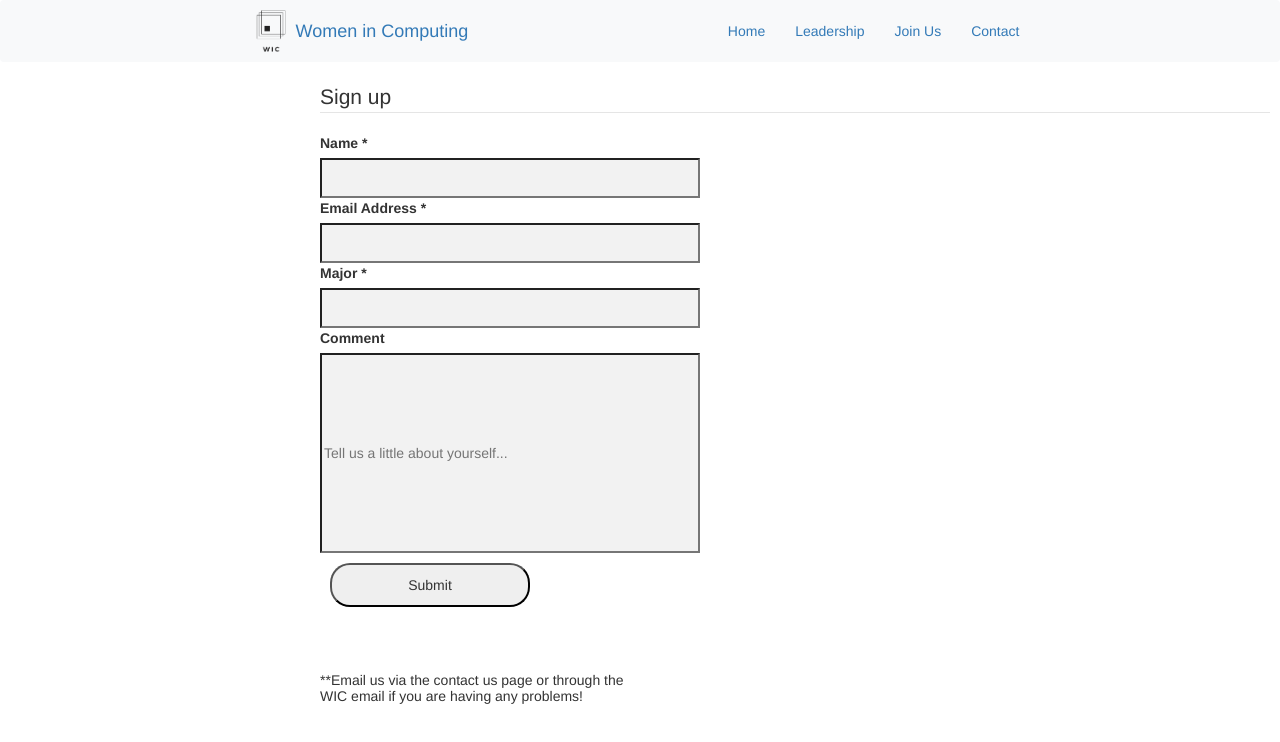
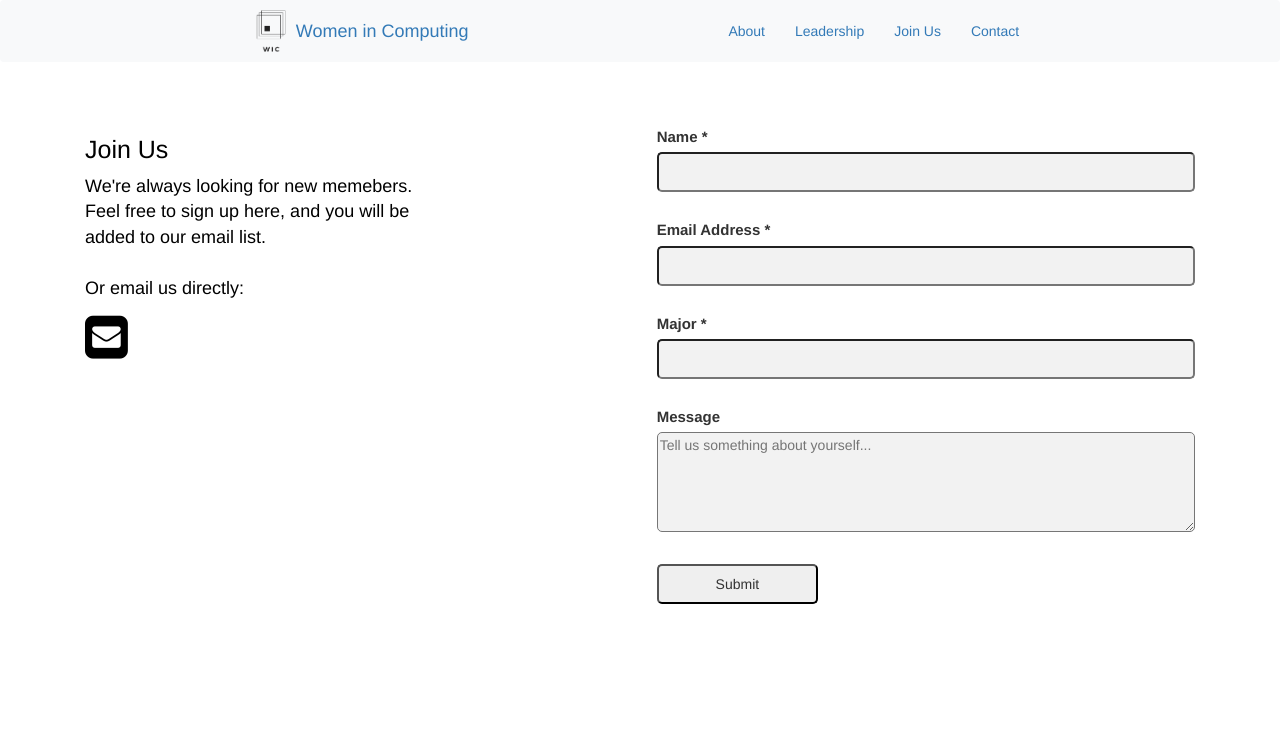
Before and after one commit to cs336-wic/WICwebapp, an Angular app: page /joinus in a window 1280 px wide. Shown: the top 742 px of the page. Built offline with nearby package versions, Linux system fonts and the light colour scheme.

Commit message:
add about page and styling

```diff
--- a/src/app/app-routing.module.ts
+++ b/src/app/app-routing.module.ts
@@ -1,5 +1,6 @@
 import { NgModule } from "@angular/core";
 import { Routes, RouterModule } from "@angular/router";
+import { AboutComponent } from './pages/about/about.component';
 import { ContactComponent } from "./pages/contact/contact.component";
 import { HomeComponent } from "./pages/home/home.component";
 import { JoinUsComponent } from "./pages/join-us/join-us.component";
@@ -7,7 +8,7 @@ import { LeadershipComponent } from "./pages/leadership/leadership.component";
 
 const routes: Routes = [
   { path: "", component: HomeComponent },
-  { path: "home", component: HomeComponent },
+  { path: "about", component: AboutComponent },
   { path: "leadership", component: LeadershipComponent },
   { path: "joinus", component: JoinUsComponent },
   { path: "contact", component: ContactComponent },
--- a/src/app/app.component.html
+++ b/src/app/app.component.html
@@ -24,7 +24,7 @@
           <a class="navbar-brand" href="#">Women in Computing</a>
         </div>
         <ul class="nav navbar-nav">
-          <li><a routerLink="/home">Home</a></li>
+          <li><a routerLink="/about">About</a></li>
           <li><a routerLink="/leadership">Leadership</a></li>
           <li><a routerLink="/joinus">Join Us</a></li>
           <li><a routerLink="/contact">Contact</a></li>
--- a/src/app/app.module.ts
+++ b/src/app/app.module.ts
@@ -7,6 +7,7 @@ import { HomeComponent } from './pages/home/home.component';
 import { LeadershipComponent } from './pages/leadership/leadership.component';
 import { JoinUsComponent } from './pages/join-us/join-us.component';
 import { ContactComponent } from './pages/contact/contact.component';
+import { AboutComponent } from './pages/about/about.component';
 
 @NgModule({
   declarations: [
@@ -14,7 +15,8 @@ import { ContactComponent } from './pages/contact/contact.component';
     HomeComponent,
     LeadershipComponent,
     JoinUsComponent,
-    ContactComponent
+    ContactComponent,
+    AboutComponent
   ],
   imports: [
     BrowserModule,
--- /dev/null
+++ b/src/app/pages/about/about.component.html
@@ -0,0 +1,14 @@
+
+<div class="container">
+    <div class="text-container">
+        <h4>Vision Statement</h4>
+        <p>Women in Computing aims to increase the retention, competence, and confidence of women<br>
+            studying technology at Calvin University, by creating a sense of belonging in community and<br>
+            by providing opportunities to further develop technical skills.</p>
+    </div>
+
+    <div class="insta-container">
+
+    </div>
+
+  </div>
--- /dev/null
+++ b/src/app/pages/about/about.component.scss
@@ -0,0 +1,20 @@
+.container{
+    display: flex;
+    justify-content: center;
+    margin-top: 5%;
+  }
+  .text-container{
+    //border: 1px solid black;
+    margin-right: 3%;
+    flex: 50%;
+  }
+  .text-container h4{
+    text-align: left;
+    color: black;
+    font-size: 25px;
+  }
+  .text-container p{
+    text-align: left;
+    color: black;
+    font-size: 18px;
+  }
--- /dev/null
+++ b/src/app/pages/about/about.component.ts
@@ -0,0 +1,15 @@
+import { Component, OnInit } from '@angular/core';
+
+@Component({
+  selector: 'app-about',
+  templateUrl: './about.component.html',
+  styleUrls: ['./about.component.scss']
+})
+export class AboutComponent implements OnInit {
+
+  constructor() { }
+
+  ngOnInit(): void {
+  }
+
+}
--- a/src/app/pages/contact/contact.component.scss
+++ b/src/app/pages/contact/contact.component.scss
@@ -38,6 +38,7 @@ input {
     height: 40px;
     margin-bottom: 5%;
     background-color: rgb(242, 242, 242);
+    border-radius: 5px;
 }
 textarea{
     display: inline;
@@ -45,6 +46,7 @@ textarea{
     height: 100px;
     margin-bottom: 5%;
     background-color: rgb(242, 242, 242);
+    border-radius: 5px;
 }
 .submit{
     width: 50%;
@@ -57,4 +59,9 @@ label{
 button{
     width: 30%;
     height: 40px;
+    background-color: rgb(242, 242, 242);
+    border-radius: 5px;
 }
+button:hover{
+    background-color: rgb(230, 230, 230);
+}
--- a/src/app/pages/join-us/join-us.component.html
+++ b/src/app/pages/join-us/join-us.component.html
@@ -1,26 +1,22 @@
-<!-- <p>join-us works!</p> -->
+<div class="container">
+  <div class="text-container">
+      <h4>Join Us</h4>
+      <p>We're always looking for new memebers. <br> Feel free to sign up here, and you will be<br>added to our email list.<br><br>
+      Or email us directly:</p>
+      <a class="icon-buttons" href="mailto:womencompute@calvin.edu" target="_blank"><i class="fa fa-envelope-square" aria-hidden="true" style="font-size:50px;"></i></a>
+  </div>
 
-<div class="form-container">
-  <legend>Sign up</legend>
-  <form class="contact-form" (submit)="sendJoinEmail($event)">
-    <label>Name *</label><br />
-    <input type="text" name="name" /><br />
-    <label>Email Address *</label><br />
-    <input type="email" name="user_email" /><br />
-    <label>Major *</label><br />
-    <input type="major" name="major" /><br />
-    <label>Comment</label><br />
-    <input
-      class="comment"
-      type="comment"
-      name="comment_box"
-      placeholder="Tell us a little about yourself..."
-    /><br />
-    <button type="submit" class="submit-button">Submit</button>
-  </form>
-  <h5 class="issue_comment">
-    <br /><br /><br />
-    **Email us via the contact us page or through the WIC email if you are
-    having any problems!
-  </h5>
+  <div class="form-container">
+      <form class="contact-form"(submit)="sendJoinEmail($event)">
+          <label>Name *</label>
+          <input type="text" name="name"><br>
+          <label>Email Address *</label>
+          <input type="email" name="user_email"><br>
+          <label>Major *</label>
+          <input type="text" name="major"><br>
+          <label>Message</label>
+          <textarea name="message" placeholder="Tell us something about yourself..."></textarea>
+          <button type="submit" class="submit-button">Submit</button>
+      </form>
+  </div>
 </div>
--- a/src/app/pages/join-us/join-us.component.scss
+++ b/src/app/pages/join-us/join-us.component.scss
@@ -1,29 +1,66 @@
-.submit-button {
-  padding: 10px;
-  margin: 10px;
-  border-radius: 20px;
-  width: 200px;
+.container{
+  display: flex;
+  justify-content: center;
+  margin-top: 5%;
 }
-
-.form-container {
-  margin: 10px;
-  justify-content: center;
-  align-items: center;
+.text-container{
+  //border: 1px solid black;
+  margin-right: 3%;
   flex: 50%;
-  margin-left: 25%;
 }
-
-.comment {
-  height: 200px;
+.text-container h4{
+  text-align: left;
+  color: black;
+  font-size: 25px;
 }
-
+.text-container p{
+  text-align: left;
+  color: black;
+  font-size: 18px;
+}
+.form-container{
+  //border: 1px solid black;
+  flex: 50%;
+}
+.icon-buttons{
+  background-color: white;
+  border: none;
+  color: black;
+  padding-right: 5%;
+}
+i:hover{
+  color: gray;
+  background-color: white;
+}
 input {
   display: inline-flex;
-  width: 40%;
+  width: 100%;
   height: 40px;
+  margin-bottom: 5%;
   background-color: rgb(242, 242, 242);
+  border-radius: 5px;
 }
-
-.issue_comment {
-  width: 35%;
+textarea{
+  display: inline;
+  width: 100%;
+  height: 100px;
+  margin-bottom: 5%;
+  background-color: rgb(242, 242, 242);
+  border-radius: 5px;
 }
+.submit{
+  width: 50%;
+  align-content: center;
+  background-color: white;
+}
+label{
+  font-size: 15px;
+}
+button{
+  width: 30%;
+  height: 40px;
+  border-radius: 5px;
+}
+button:hover{
+  background-color: rgb(230, 230, 230);
+}
--- a/src/app/pages/join-us/join-us.component.ts
+++ b/src/app/pages/join-us/join-us.component.ts
@@ -1,6 +1,8 @@
 import { Component, OnInit } from '@angular/core';
 import {EmailJSResponseStatus} from 'emailjs-com';
 import emailjs from 'emailjs-com';
+import { FormControl, FormGroup, NgForm } from '@angular/forms';
+
 
 @Component({
   selector: 'app-join-us',
@@ -9,7 +11,7 @@ import emailjs from 'emailjs-com';
 })
 export class JoinUsComponent implements OnInit {
 
-    // emails are sent to a member on leadership, defualt is currently (eac33)
+  // emails are sent to a member on leadership, defualt is currently (eac33)
   // code from https://www.emailjs.com/docs/examples/angular/
   public sendJoinEmail(e: Event) {
     e.preventDefault();
```
Also changed, not shown: 1 other file (tests, documents, lock files or other folders).
